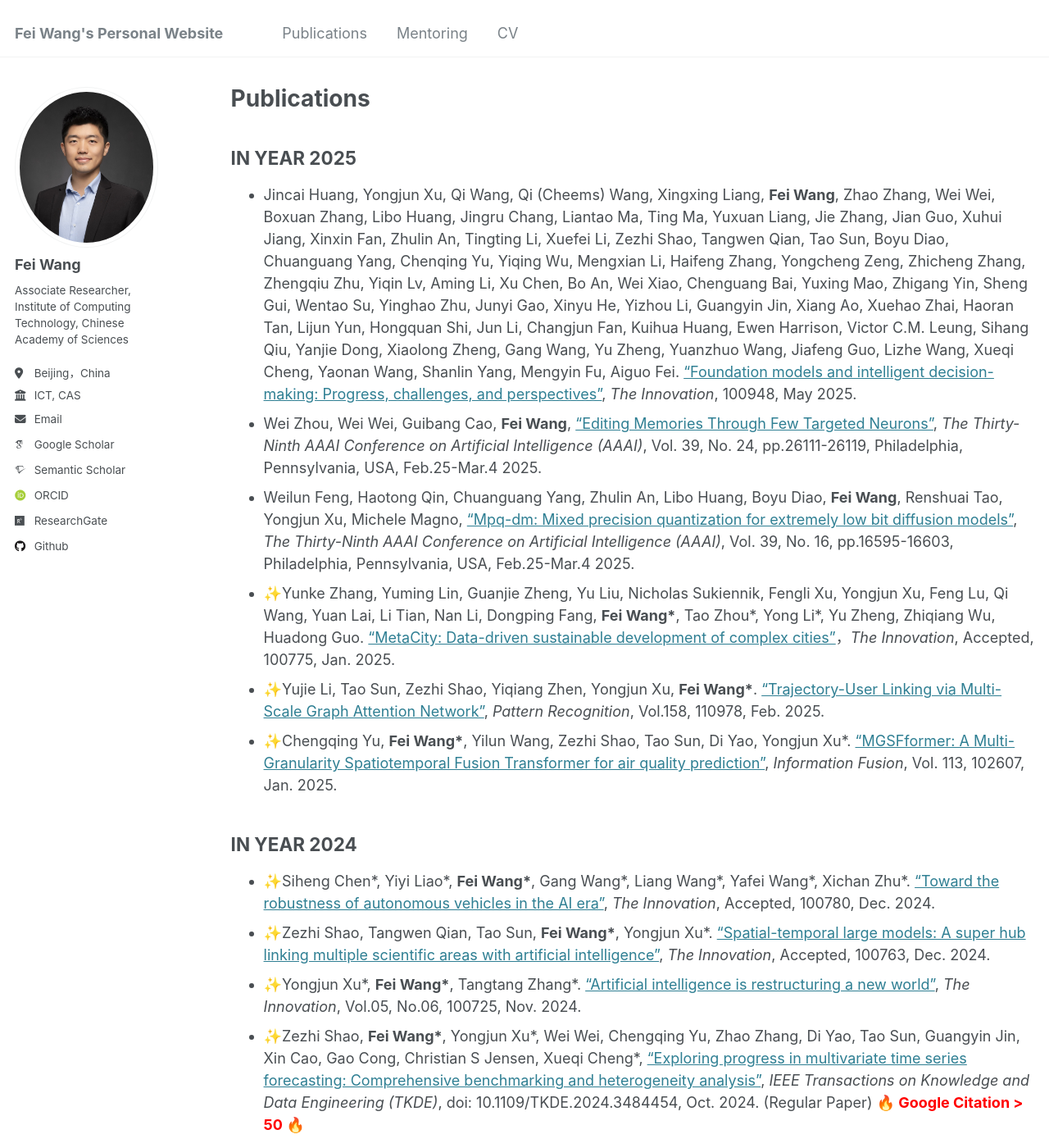
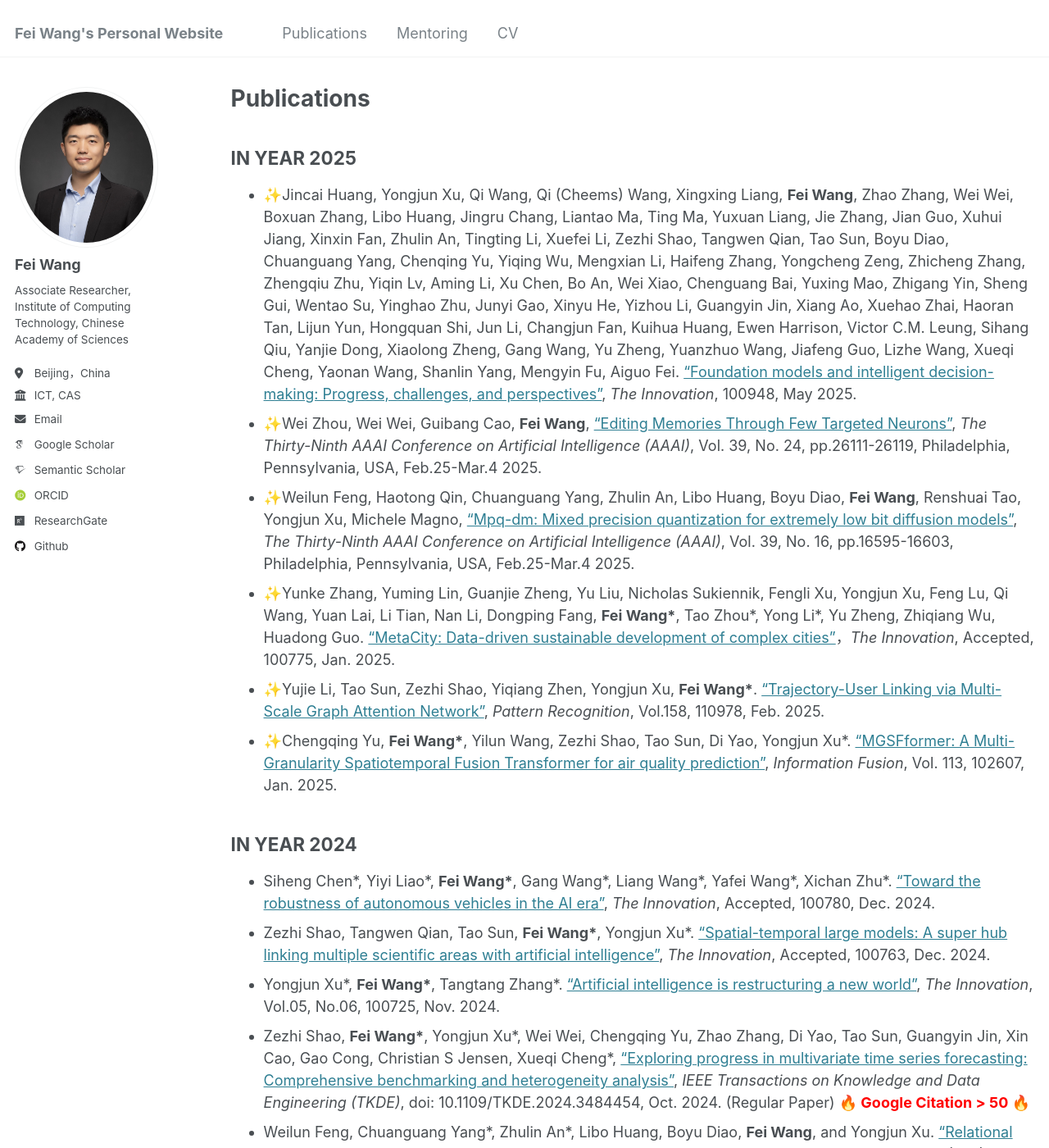
Before and after one commit to finleywang/GestaltCogTeam.github.io, a Jekyll site: the page built from _pages/publications.md, in a window 1280 px wide and 1400 px high. Shown: the whole window at 82% size. Built offline with Jekyll 4.4.1, drawn with Linux system fonts in a browser that asks for light colours; some web fonts are replaced.

Commit message:
Update publications.md

```diff
--- a/_pages/publications.md
+++ b/_pages/publications.md
@@ -11,11 +11,11 @@ IN YEAR 2025
 
 <ul>
 
-<li>Jincai Huang, Yongjun Xu, Qi Wang, Qi (Cheems) Wang, Xingxing Liang, <b>Fei Wang</b>, Zhao Zhang, Wei Wei, Boxuan Zhang, Libo Huang, Jingru Chang, Liantao Ma, Ting Ma, Yuxuan Liang, Jie Zhang, Jian Guo, Xuhui Jiang, Xinxin Fan, Zhulin An, Tingting Li, Xuefei Li, Zezhi Shao, Tangwen Qian, Tao Sun, Boyu Diao, Chuanguang Yang, Chenqing Yu, Yiqing Wu, Mengxian Li, Haifeng Zhang, Yongcheng Zeng, Zhicheng Zhang, Zhengqiu Zhu, Yiqin Lv, Aming Li, Xu Chen, Bo An, Wei Xiao, Chenguang Bai, Yuxing Mao, Zhigang Yin, Sheng Gui, Wentao Su, Yinghao Zhu, Junyi Gao, Xinyu He, Yizhou Li, Guangyin Jin, Xiang Ao, Xuehao Zhai, Haoran Tan, Lijun Yun, Hongquan Shi, Jun Li, Changjun Fan, Kuihua Huang, Ewen Harrison, Victor C.M. Leung, Sihang Qiu, Yanjie Dong, Xiaolong Zheng, Gang Wang, Yu Zheng, Yuanzhuo Wang, Jiafeng Guo, Lizhe Wang, Xueqi Cheng, Yaonan Wang, Shanlin Yang, Mengyin Fu, Aiguo Fei. <a target='new' href='https://www.cell.com/the-innovation/fulltext/S2666-6758(25)00151-1'>“Foundation models and intelligent decision-making: Progress, challenges, and perspectives”</a>, <i>The Innovation</i>, 100948, May 2025. </li>
+<li>✨Jincai Huang, Yongjun Xu, Qi Wang, Qi (Cheems) Wang, Xingxing Liang, <b>Fei Wang</b>, Zhao Zhang, Wei Wei, Boxuan Zhang, Libo Huang, Jingru Chang, Liantao Ma, Ting Ma, Yuxuan Liang, Jie Zhang, Jian Guo, Xuhui Jiang, Xinxin Fan, Zhulin An, Tingting Li, Xuefei Li, Zezhi Shao, Tangwen Qian, Tao Sun, Boyu Diao, Chuanguang Yang, Chenqing Yu, Yiqing Wu, Mengxian Li, Haifeng Zhang, Yongcheng Zeng, Zhicheng Zhang, Zhengqiu Zhu, Yiqin Lv, Aming Li, Xu Chen, Bo An, Wei Xiao, Chenguang Bai, Yuxing Mao, Zhigang Yin, Sheng Gui, Wentao Su, Yinghao Zhu, Junyi Gao, Xinyu He, Yizhou Li, Guangyin Jin, Xiang Ao, Xuehao Zhai, Haoran Tan, Lijun Yun, Hongquan Shi, Jun Li, Changjun Fan, Kuihua Huang, Ewen Harrison, Victor C.M. Leung, Sihang Qiu, Yanjie Dong, Xiaolong Zheng, Gang Wang, Yu Zheng, Yuanzhuo Wang, Jiafeng Guo, Lizhe Wang, Xueqi Cheng, Yaonan Wang, Shanlin Yang, Mengyin Fu, Aiguo Fei. <a target='new' href='https://www.cell.com/the-innovation/fulltext/S2666-6758(25)00151-1'>“Foundation models and intelligent decision-making: Progress, challenges, and perspectives”</a>, <i>The Innovation</i>, 100948, May 2025. </li>
 
-<li>Wei Zhou, Wei Wei, Guibang Cao, <b>Fei Wang</b>, <a target='new' href='https://ojs.aaai.org/index.php/AAAI/article/view/34807/36962'>“Editing Memories Through Few Targeted Neurons”</a>, <i>The Thirty-Ninth AAAI Conference on Artificial Intelligence (AAAI)</i>, Vol. 39, No. 24, pp.26111-26119, Philadelphia, Pennsylvania, USA, Feb.25-Mar.4 2025. </li>
+<li>✨Wei Zhou, Wei Wei, Guibang Cao, <b>Fei Wang</b>, <a target='new' href='https://ojs.aaai.org/index.php/AAAI/article/view/34807/36962'>“Editing Memories Through Few Targeted Neurons”</a>, <i>The Thirty-Ninth AAAI Conference on Artificial Intelligence (AAAI)</i>, Vol. 39, No. 24, pp.26111-26119, Philadelphia, Pennsylvania, USA, Feb.25-Mar.4 2025. </li>
 
-<li>Weilun Feng, Haotong Qin, Chuanguang Yang, Zhulin An, Libo Huang, Boyu Diao, <b>Fei Wang</b>, Renshuai Tao, Yongjun Xu, Michele Magno, <a target='new' href='https://ojs.aaai.org/index.php/AAAI/article/view/33823/35978'>“Mpq-dm: Mixed precision quantization for extremely low bit diffusion models”</a>, <i>The Thirty-Ninth AAAI Conference on Artificial Intelligence (AAAI)</i>, Vol. 39, No. 16, pp.16595-16603, Philadelphia, Pennsylvania, USA, Feb.25-Mar.4 2025. </li>
+<li>✨Weilun Feng, Haotong Qin, Chuanguang Yang, Zhulin An, Libo Huang, Boyu Diao, <b>Fei Wang</b>, Renshuai Tao, Yongjun Xu, Michele Magno, <a target='new' href='https://ojs.aaai.org/index.php/AAAI/article/view/33823/35978'>“Mpq-dm: Mixed precision quantization for extremely low bit diffusion models”</a>, <i>The Thirty-Ninth AAAI Conference on Artificial Intelligence (AAAI)</i>, Vol. 39, No. 16, pp.16595-16603, Philadelphia, Pennsylvania, USA, Feb.25-Mar.4 2025. </li>
 
 <li>✨Yunke Zhang, Yuming Lin, Guanjie Zheng, Yu Liu, Nicholas Sukiennik, Fengli Xu, Yongjun Xu, Feng Lu, Qi Wang, Yuan Lai, Li Tian, Nan Li, Dongping Fang, <b>Fei Wang*</b>, Tao Zhou*, Yong Li*, Yu Zheng, Zhiqiang Wu, Huadong Guo. <a target='new' href='http://finleywang.github.io/files/2025_Innovation_MetaCity.pdf'>“MetaCity: Data-driven sustainable development of complex cities”</a>，<i>The Innovation</i>, Accepted, 100775, Jan. 2025.</li>
 
@@ -30,13 +30,13 @@ IN YEAR 2024
 ------
 <ul>
 
-<li>✨Siheng Chen*, Yiyi Liao*, <b>Fei Wang*</b>, Gang Wang*, Liang Wang*, Yafei Wang*, Xichan Zhu*. <a target='new' href='https://www.sciencedirect.com/science/article/pii/S2666675824002182'>“Toward the robustness of autonomous vehicles in the AI era”</a>, <i>The Innovation</i>, Accepted, 100780, Dec. 2024. </li>
+<li>Siheng Chen*, Yiyi Liao*, <b>Fei Wang*</b>, Gang Wang*, Liang Wang*, Yafei Wang*, Xichan Zhu*. <a target='new' href='https://www.sciencedirect.com/science/article/pii/S2666675824002182'>“Toward the robustness of autonomous vehicles in the AI era”</a>, <i>The Innovation</i>, Accepted, 100780, Dec. 2024. </li>
 
-<li>✨Zezhi Shao, Tangwen Qian, Tao Sun, <b>Fei Wang*</b>, Yongjun Xu*. <a target='new' href='http://finleywang.github.io/files/2024_Innovation ST-LM.pdf'>“Spatial-temporal large models: A super hub linking multiple scientific areas with artificial intelligence”</a>, <i>The Innovation</i>, Accepted, 100763, Dec. 2024. </li>
+<li>Zezhi Shao, Tangwen Qian, Tao Sun, <b>Fei Wang*</b>, Yongjun Xu*. <a target='new' href='http://finleywang.github.io/files/2024_Innovation ST-LM.pdf'>“Spatial-temporal large models: A super hub linking multiple scientific areas with artificial intelligence”</a>, <i>The Innovation</i>, Accepted, 100763, Dec. 2024. </li>
 
-<li>✨Yongjun Xu*, <b>Fei Wang*</b>, Tangtang Zhang*. <a target='new' href='http://finleywang.github.io/files/2024_Innovation_AI is reconstructing a new world.pdf'>“Artificial intelligence is restructuring a new world”</a>, <i>The Innovation</i>, Vol.05, No.06, 100725, Nov. 2024. </li>
+<li>Yongjun Xu*, <b>Fei Wang*</b>, Tangtang Zhang*. <a target='new' href='http://finleywang.github.io/files/2024_Innovation_AI is reconstructing a new world.pdf'>“Artificial intelligence is restructuring a new world”</a>, <i>The Innovation</i>, Vol.05, No.06, 100725, Nov. 2024. </li>
 
-<li>✨Zezhi Shao, <b>Fei Wang*</b>, Yongjun Xu*, Wei Wei, Chengqing Yu, Zhao Zhang, Di Yao, Tao Sun, Guangyin Jin, Xin Cao, Gao Cong, Christian S Jensen, Xueqi Cheng*, <a target='new' href='http://finleywang.github.io/files/2024_TKDE_BasicTS.pdf'>“Exploring progress in multivariate time series forecasting: Comprehensive benchmarking and heterogeneity analysis”</a>, <i>IEEE Transactions on Knowledge and Data Engineering (TKDE)</i>, doi: 10.1109/TKDE.2024.3484454, Oct. 2024. (Regular Paper) 🔥<b> <font color='red'>Google Citation > 50</font> </b>🔥</li>
+<li>Zezhi Shao, <b>Fei Wang*</b>, Yongjun Xu*, Wei Wei, Chengqing Yu, Zhao Zhang, Di Yao, Tao Sun, Guangyin Jin, Xin Cao, Gao Cong, Christian S Jensen, Xueqi Cheng*, <a target='new' href='http://finleywang.github.io/files/2024_TKDE_BasicTS.pdf'>“Exploring progress in multivariate time series forecasting: Comprehensive benchmarking and heterogeneity analysis”</a>, <i>IEEE Transactions on Knowledge and Data Engineering (TKDE)</i>, doi: 10.1109/TKDE.2024.3484454, Oct. 2024. (Regular Paper) 🔥<b> <font color='red'>Google Citation > 50</font> </b>🔥</li>
 
 <li>Weilun Feng, Chuanguang Yang*, Zhulin An*, Libo Huang, Boyu Diao, <b>Fei Wang</b>, and Yongjun Xu. <a target='new' href='http://finleywang.github.io/files/2024_MM_RDD.pdf'>“Relational Diffusion Distillation for Efficient Image Generation”</a>, <i>ACM International Conference on Multimedia (MM)</i>, pp.205-213, Melbourne, VIC, Australia, Oct.28-Nov.01, 2024. </li>
 
```
